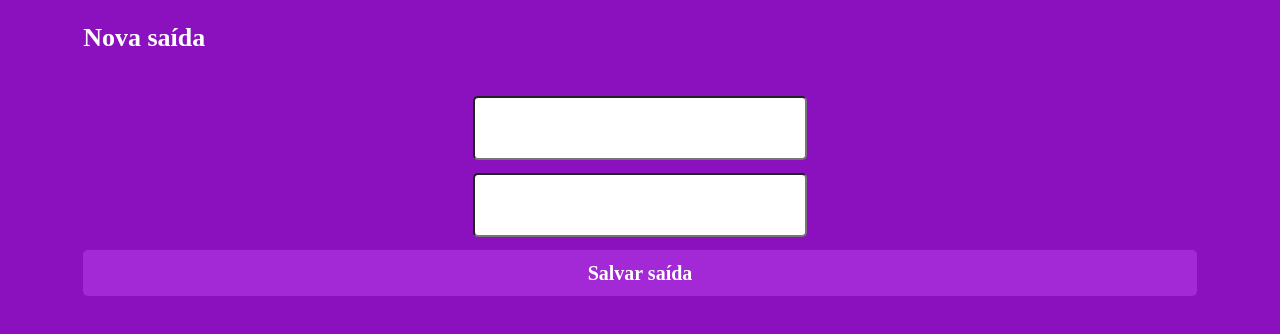
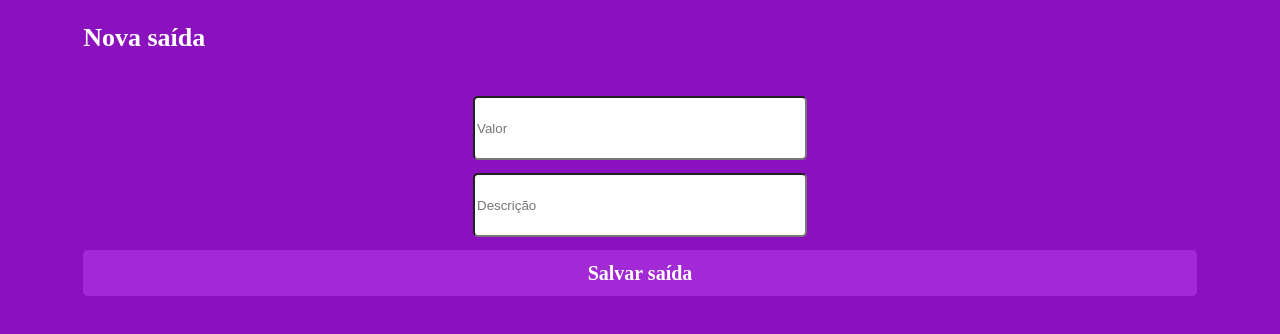
Before and after one commit to plperera/Projeto13-MyWallet-front, a React (Create React App) app: page /saida in a window 1280 px wide. Shown: the top 334 px of the page. Built offline with nearby package versions, Linux system fonts and the light colour scheme.

Commit message:
input + form funcional + movimentacao funcionando

```diff
--- a/src/components/Cadastro.js
+++ b/src/components/Cadastro.js
@@ -1,27 +1,55 @@
 import styled from "styled-components"
 import logo from "../img/logo.svg"
-import {Container, Input, Button, Logotipo} from "./Login"
-import { useNavigate } from 'react-router-dom'
+import {Container, Input, Button, Logotipo, Formulario} from "./Login"
+import { useNavigate} from 'react-router-dom'
+import { useState, useEffect } from "react"
+import axios from "axios"
 
 export default function Cadastro (){
 
     const navigate = useNavigate()
 
+    const [form, setForm] = useState({
+        name:"",
+        email:"",
+        password:"",
+        passwordVerify:"",
+    })
+    function handleForm (e) {
+        setForm({
+            ...form,
+            [e.target.name]: e.target.value
+        })
+    }
+    function sendForm () {
+        console.log(form)
+
+        const promisse = axios.post("http://localhost:5000/cadastro", form)
+        .then( res => {navigate('/login')})
+        .catch( res => {console.log(res.response.data)})
+    }
+
     return(
         <Container>
             <Logotipo src={logo}></Logotipo>
 
-            <Input></Input>
-            <Input></Input>
-            <Input></Input>
-            <Input></Input>
+            <Formulario>
 
-            <Button onClick={() => navigate("/login")}>Cadastrar</Button>
+                <Input placeholder="Nome" name="name" onChange={handleForm} value={form.name} required></Input>
+                <Input placeholder="E-mail" name="email" onChange={handleForm} value={form.email} required></Input>
+                <Input placeholder="Senha" name="password" onChange={handleForm} value={form.password} required></Input>
+                <Input placeholder="Confirme sua senha" name="passwordVerify" onChange={handleForm} value={form.passwordVerify} required></Input>
+
+                <Button onClick={() => sendForm()}>Cadastrar</Button>
+
+            </Formulario>
+
             <p onClick={() => navigate("/login")}>Já tem uma conta? Entre agora!</p>
 
         </Container>
     )
 }
+
 /*
 const Container = styled.div`
     display:flex;
--- a/src/components/Home.js
+++ b/src/components/Home.js
@@ -15,11 +15,11 @@ export default function Home (){
     const [historico, setHistorico] = useState([])
 
     const headers = {
-        user: "Pedro 32"
+        user: "Pedro Pereira"
     }
     const data = {
-        valor: 1,
-        descricao: "meu primeiro real"
+        valor: 36.90,
+        descricao: "pinga"
     }
 
     useEffect (() => {
@@ -28,15 +28,11 @@ export default function Home (){
 
     }, [])
 
-    axios.post('http://localhost:5000/historico', data, {
-    headers: headers
-    }).then ((r) => console.log(r))
-
     return(
         <Container>
 
             <ContainerTittle>
-                <p>Olá, Fulano</p>
+                <p>Olá, {headers.user}</p>
                 <img src={exitIcon} onClick={() => navigate("/login")}></img>
             </ContainerTittle>
 
@@ -82,7 +78,7 @@ const ContainerTittle = styled.div`
     margin: 25px 0;
 
     p{
-        width: 141px;
+        width: 80%;
 
         color: #FFFFFF;
         font-size: 26px;
--- a/src/components/LinhaHistorico.js
+++ b/src/components/LinhaHistorico.js
@@ -6,10 +6,10 @@ export default function LinhaHistorico ({array}){
 
         array.map ((e, i) =>
 
-            <Container>
+            <Container key={i}>
                 <ContainerData>09/09/2022</ContainerData>
                 <ContainerDescricao>{e.descricao}</ContainerDescricao>
-                <ContainerValor>{e.valor}</ContainerValor>
+                <ContainerValor movimentacao= { (e.valor > 0) ? ("#03AC00"):("#C70000")}>{e.valor}</ContainerValor>
             </Container>
 
         )
@@ -42,6 +42,10 @@ const ContainerValor = styled.div`
     align-items:center;
     justify-content:center;
 
+    color: ${props => props.movimentacao};
+    font-size: 17px;
+    font-weight: 500;
+
 `
 
 const ContainerData = styled.div`
--- a/src/components/Login.js
+++ b/src/components/Login.js
@@ -1,17 +1,44 @@
 import styled from "styled-components"
 import logo from "../img/logo.svg"
 import { useNavigate } from 'react-router-dom'
+import { useEffect , useState } from "react"
+import axios from "axios"
 
 export default function Login (){
 
     const navigate = useNavigate()
 
+    const [form, setForm] = useState({
+        email:"",
+        password:"",
+    })
+    function handleForm (e) {
+        setForm({
+            ...form,
+            [e.target.name]: e.target.value
+        })
+    }
+    function sendForm () {
+        console.log(form)
+
+        const promisse = axios.post("http://localhost:5000/login", form)
+        .then( res => {navigate('/')})
+        .catch( res => {console.log(res.response.data)})
+    }
+
     return(
         <Container>
             <Logotipo src={logo}></Logotipo>
-            <Input></Input>
-            <Input></Input>
-            <Button onClick={() => navigate("/")}>Entrar</Button>
+
+            <Formulario>
+
+                <Input placeholder="E-mail" name="email" onChange={handleForm} value={form.email} required></Input>
+                <Input placeholder="Senha" name="password" onChange={handleForm} value={form.password} required></Input>
+
+                <Button onClick={() => sendForm()}>Entrar</Button>
+
+            </Formulario>
+
             <p onClick={() => navigate("/cadastro")}>Primeira vez? Cadastre-se!</p>
 
         </Container>
@@ -64,3 +91,13 @@ export const Button = styled.div`
     font-weight: 700;
     font-size: 20px;
 `
+export const Formulario = styled.form`
+
+    display:flex;
+    justify-content:center;
+    align-items:center;
+    flex-direction: column;
+
+    width:100%;
+
+`
--- a/src/components/Movimentacao.js
+++ b/src/components/Movimentacao.js
@@ -1,12 +1,60 @@
 import styled from "styled-components"
 import { Input } from "./Login"
 
+import { useState } from "react"
+import axios from "axios"
 import { useNavigate } from 'react-router-dom'
 
 
 export default function Movimentacao ({tipo}){
 
     const navigate = useNavigate()
+
+    const headers = {
+        user: "Pedro Pereira"
+    }
+    const [form, setForm] = useState({
+        valor:"",
+        descricao:""
+    })
+
+    function handleForm(e){
+        if (e.target.value < 0 && !tipo){
+
+            setForm({
+                ...form,
+                [e.target.name]: e.target.value
+            })
+        } else {
+
+            setForm({
+                ...form,
+                [e.target.name]: e.target.value
+            })
+        }
+
+    }
+    function sendForm() {
+        let body
+        if (!tipo){
+
+            body = {
+                ...form,
+                valor: Math.abs(form.valor) * -1
+            }
+
+        } else {
+            body = { ...form }
+        }
+        console.log(body)
+
+        const promisse = axios.post('http://localhost:5000/historico', body, {
+            headers: headers
+        })
+        .then ((r) => navigate('/'))
+        .catch ((r) => console.log(r))
+    }
+
 
     return(
         <Container>
@@ -16,15 +64,31 @@ export default function Movimentacao ({tipo}){
                 {/* <img src={exitIcon}></img> */}
             </ContainerTittle>
 
-            <Input></Input>
-            <Input></Input>
+            <Formulario>
 
-            <Button onClick={() => navigate("/")}>
-                Salvar {tipo ? ("entrada"):("saída")}
-            </Button>
+                <Input placeholder="Valor" name="valor" onChange={handleForm} value={form.valor} required></Input>
+                <Input placeholder="Descrição" name="descricao" onChange={handleForm} value={form.descricao} required></Input>
+
+                <Button onClick={() => sendForm()}>
+                    Salvar {tipo ? ("entrada"):("saída")}
+                </Button>
+
+            </Formulario>
+
+
+
         </Container>
     )
 }
+
+const Formulario = styled.form`
+    display:flex;
+    //justify-content:center;
+    align-items:center;
+    flex-direction: column;
+
+    width: 100%;
+`
 const Container = styled.div`
     display:flex;
     //justify-content:center;
```
